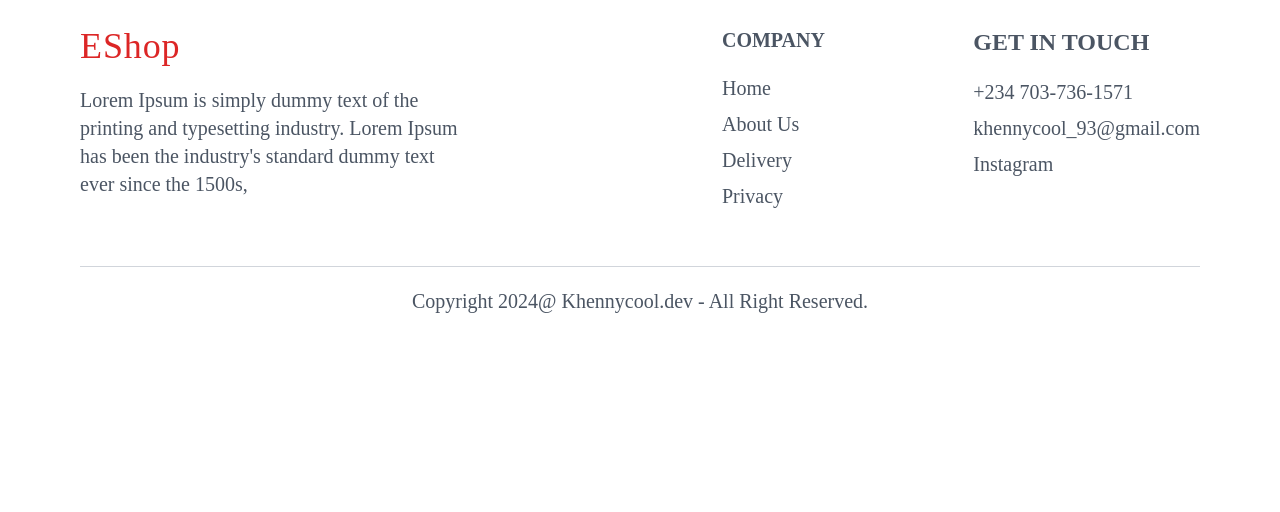
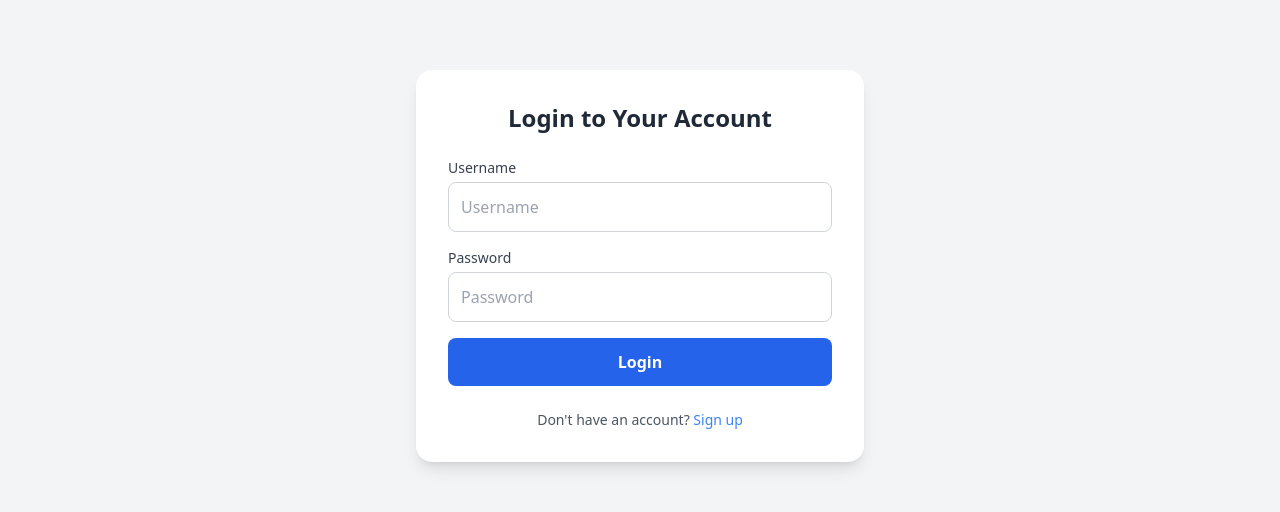
Before and after one commit to Kolawole-kehinde/SHOP, a React (Vite) app in the folder Shop/: page /login in a window 1280 px wide. Shown: the part 246-758 px from the top of the page. Built offline with nearby package versions, Linux system fonts and the light colour scheme.

Commit message:
LoginPage Completed

```diff
--- a/Shop/src/App.jsx
+++ b/Shop/src/App.jsx
@@ -7,12 +7,12 @@ import Shop from './Pages/Shop'
 import About from './Pages/About'
 import Contact from './Pages/Contact'
 import Cart from './Pages/Cart'
-import Login from './Pages/Login'
 import PlaceOrader from './Pages/PlaceOrader'
 import Orders from './Pages/Orders'
 import Footer from './Components/Footer'
 import SearchBar from './Components/SearchBar'
 import ProductPage from './Pages/ProductPage'
+import LoginPage from './Pages/Auth/Login'
 
 const App = () => {
   return (
@@ -28,7 +28,7 @@ const App = () => {
          <Route path='/contact' element={<Contact/>}/>
          <Route path='/product/:productId' element={<ProductPage/>}/>
          <Route path='/cart' element={<Cart/>}/>
-         <Route path='/login' element={<Login/>}/>
+         <Route path='/login' element={<LoginPage/>}/>
          <Route path='/place-order' element={<PlaceOrader/>}/>
          <Route path='/orders' element={<Orders/>}/>
      </Routes>
--- a/Shop/src/Components/Navbar/Navbar.jsx
+++ b/Shop/src/Components/Navbar/Navbar.jsx
@@ -59,7 +59,10 @@ const Navbar = () => {
 
           {/* Profile Icon */}
           <div className='group relative z-50'>
-            <CiUser className='text-xl cursor-pointer' />
+             <Link to={`Login`}>
+             <CiUser className='text-xl cursor-pointer' />
+             </Link>
+
             <div className='hidden group-hover:block absolute right-0 pt-4'>
               <div className='flex flex-col gap-2 w-36 py-3 bg-white dark:bg-gray-800 text-gray-700 dark:text-gray-200 rounded shadow-lg z-50'>
                 <p className='cursor-pointer hover:text-black dark:hover:text-white text-center'>My Profile</p>
--- /dev/null
+++ b/Shop/src/Pages/Auth/Login.jsx
@@ -0,0 +1,36 @@
+import React from 'react'
+import { loginLists } from '../../constant/auth'
+
+const LoginPage = () => {
+  return (
+    <div className="flex items-center justify-center min-h-screen bg-gray-100">
+    <div className="w-full max-w-md p-8 space-y-6 bg-white shadow-lg rounded-2xl">
+      <h2 className="text-2xl font-bold text-center text-gray-800">Login to Your Account</h2>
+      <form className="space-y-4">
+        {loginLists?.map((field) => (
+          <div key={field.name}>
+            <label className="block text-sm font-medium text-gray-700">{field.label}</label>
+            <input
+              type={field.type}
+              name={field.name}
+              className="w-full p-3 mt-1 border border-gray-300 rounded-lg focus:ring-2 focus:ring-blue-500 focus:outline-none"
+              placeholder={field.placeholder}
+            />
+          </div>
+        ))}
+        <button
+          type="submit"
+          className="w-full px-4 py-3 font-semibold text-white bg-blue-600 rounded-lg hover:bg-blue-700 focus:ring-2 focus:ring-blue-500 focus:outline-none"
+        >
+          Login
+        </button>
+      </form>
+      <p className="text-sm text-center text-gray-600">
+        Don't have an account? <a href="#" className="text-blue-500 hover:underline">Sign up</a>
+      </p>
+    </div>
+  </div>
+  )
+}
+
+export default LoginPage
--- a/Shop/src/auth/Login.jsx
+++ b/Shop/src/Pages/Auth/Regisration.jsx
@@ -1,6 +1,6 @@
 import React from 'react'
 
-const Login = () => {
+const RegisrationPage = () => {
   return (
     <div>
 
@@ -8,4 +8,4 @@ const Login = () => {
   )
 }
 
-export default Login
+export default RegisrationPage
--- a/Shop/src/Pages/Home.jsx
+++ b/Shop/src/Pages/Home.jsx
@@ -23,6 +23,7 @@ const Home = () => {
       <Banner2/>
       <Subscribe/>
 
+
     </div>
   )
 }
--- /dev/null
+++ b/Shop/src/constant/auth.js
@@ -0,0 +1,41 @@
+export const loginLists = [
+    {
+      label: "Username",
+      name: "name",
+      type: "text",
+      placeholder: "Username",
+    },
+    {
+      label: "Password",
+      name: "password",
+      type: "password",
+      placeholder: "Password",
+    },
+  ];
+
+  export const registerLists = [
+    {
+      label: "Username",
+      name: "name",
+      type: "text",
+      placeholder: "Username",
+    },
+    {
+      label: "Email Address",
+      name: "email",
+      type: "email",
+      placeholder: "Email Address",
+    },
+    {
+      label: "Password",
+      name: "password",
+      type: "password",
+      placeholder: "Password",
+    },
+    {
+      label: "Confirm Password",
+      name: "password_confirmation",
+      type: "password",
+      placeholder: "Confirm Password",
+    },
+  ];
```
